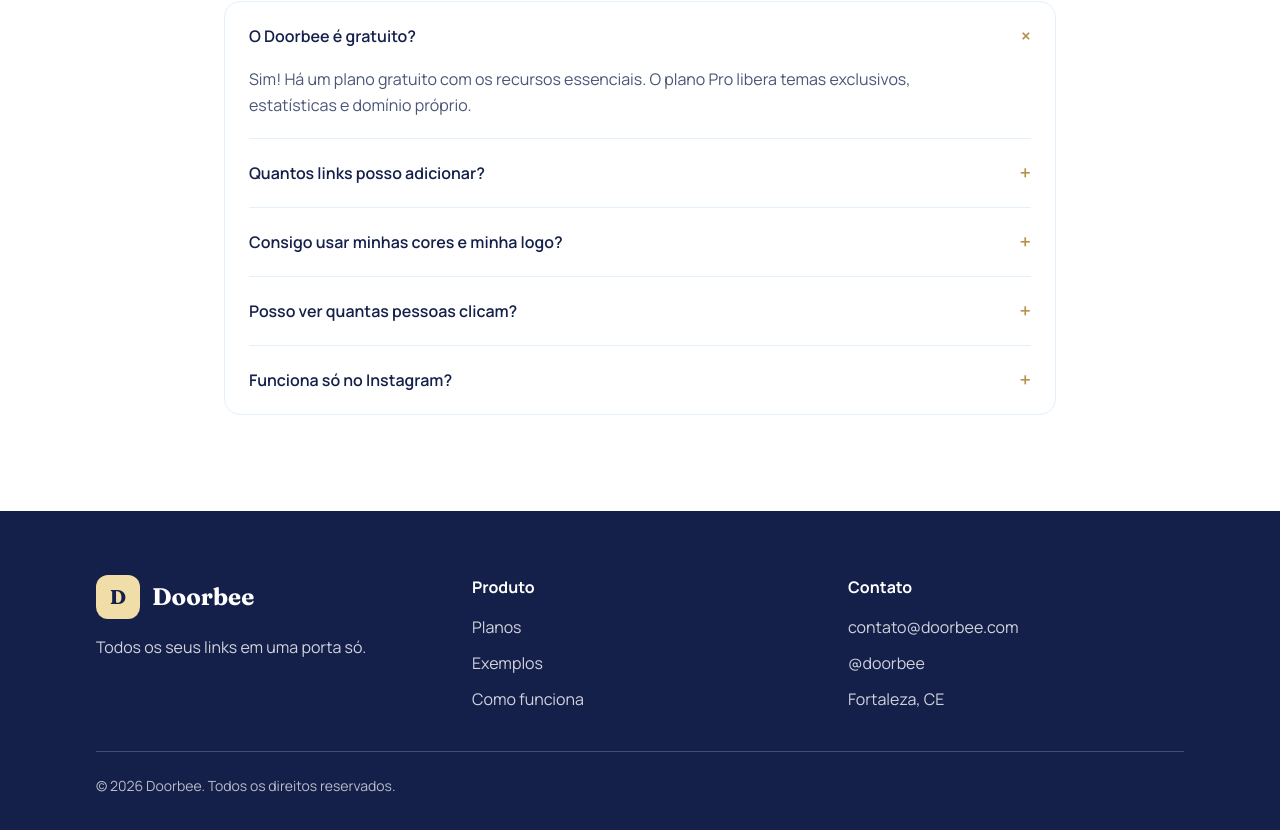
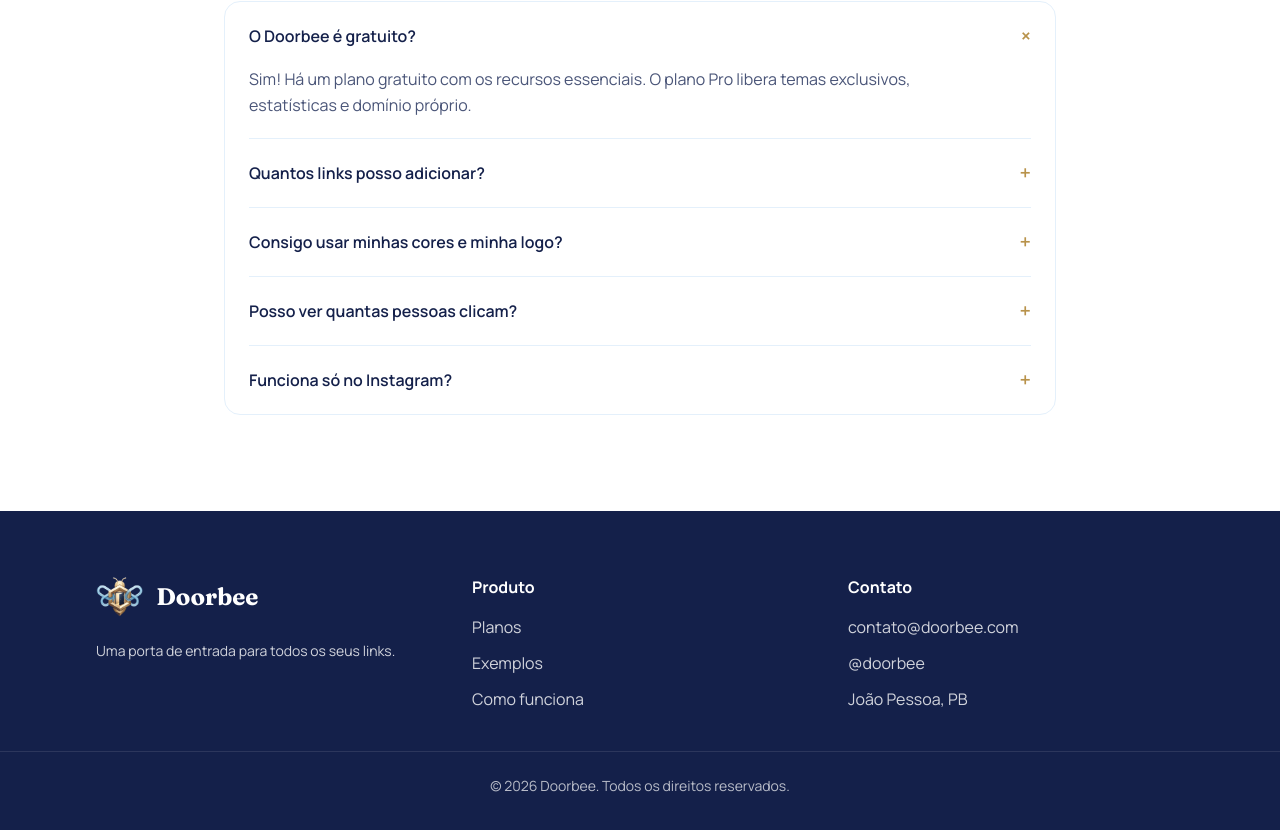
Before and after one commit to Jhonyson-b/doorbee, a React (Vite) app: page / in a window 1280 px wide. Shown: the part 2943-3773 px from the top of the page. Built offline with nearby package versions, Linux system fonts and the light colour scheme.

Commit message:
feat: ajustes no rodapé.

```diff
--- a/src/components/rodape/Footer.tsx
+++ b/src/components/rodape/Footer.tsx
@@ -1,20 +1,28 @@
+import logoImage from "../../assets/images/logo-png.png";
+
+const Logo = () => {
+  return (
+    <img
+      src={logoImage}
+      alt="Logo Doorbee"
+      className="h-11 w-auto object-contain"
+    />
+  );
+};
+
 const Footer = () => {
   return (
     <footer className="bg-navy text-white">
-      <div className="mx-auto max-w-6xl px-5 py-12 sm:px-8 lg:py-16">
+      <div className="mx-auto max-w-6xl px-5 pt-12 sm:px-8 lg:pt-16">
+
         <div className="grid gap-10 sm:grid-cols-2 lg:grid-cols-3">
           <div>
             <a href="#" className="inline-flex items-center gap-3" aria-label="Doorbee - início">
-              <span
-                aria-hidden="true"
-                className="flex h-11 w-11 items-center justify-center rounded-xl bg-gold-soft font-heading text-xl font-bold text-navy"
-              >
-                D
-              </span>
+              <Logo />
               <span className="font-heading text-2xl font-bold">Doorbee</span>
             </a>
-            <p className="mt-4 max-w-xs text-white/80">
-              Todos os seus links em uma porta só.
+            <p className="mt-4 max-w-xs text-sm text-white/80">
+              Uma porta de entrada para todos os seus links.
             </p>
           </div>
 
@@ -51,12 +59,15 @@ const Footer = () => {
                 </a>
               </li>
               <li>@doorbee</li>
-              <li>Fortaleza, CE</li>
+              <li>João Pessoa, PB</li>
             </ul>
           </div>
         </div>
 
-        <div className="mt-10 border-t border-white/20 pt-6 text-sm text-white/70">
+      </div>
+
+      <div className="mt-10 border-t border-white/10">
+        <div className="mx-auto max-w-6xl px-5 pt-6 pb-12 text-sm text-white/70 sm:px-8 lg:pb-16 flex justify-center">
           © {new Date().getFullYear()} Doorbee. Todos os direitos reservados.
         </div>
       </div>
```
